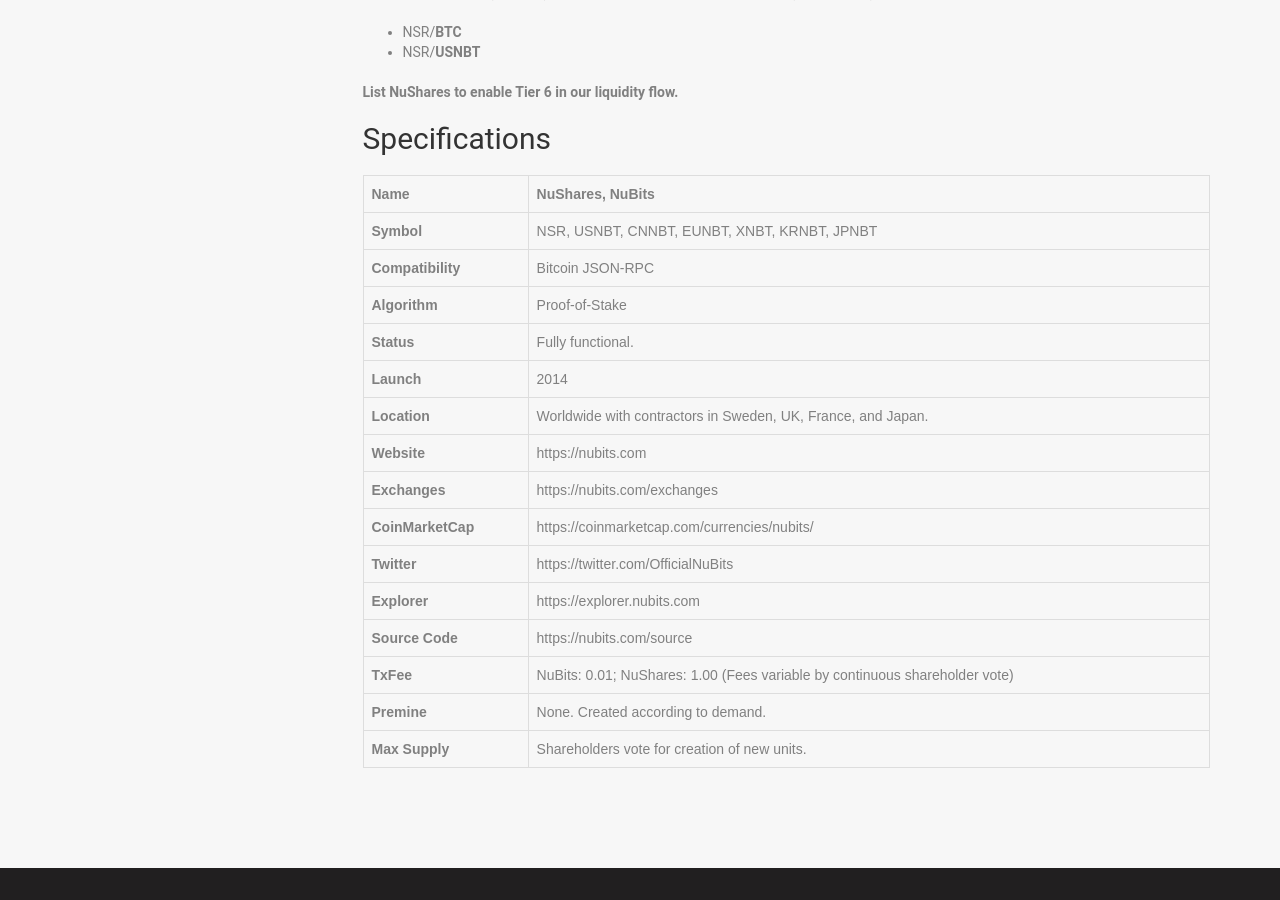
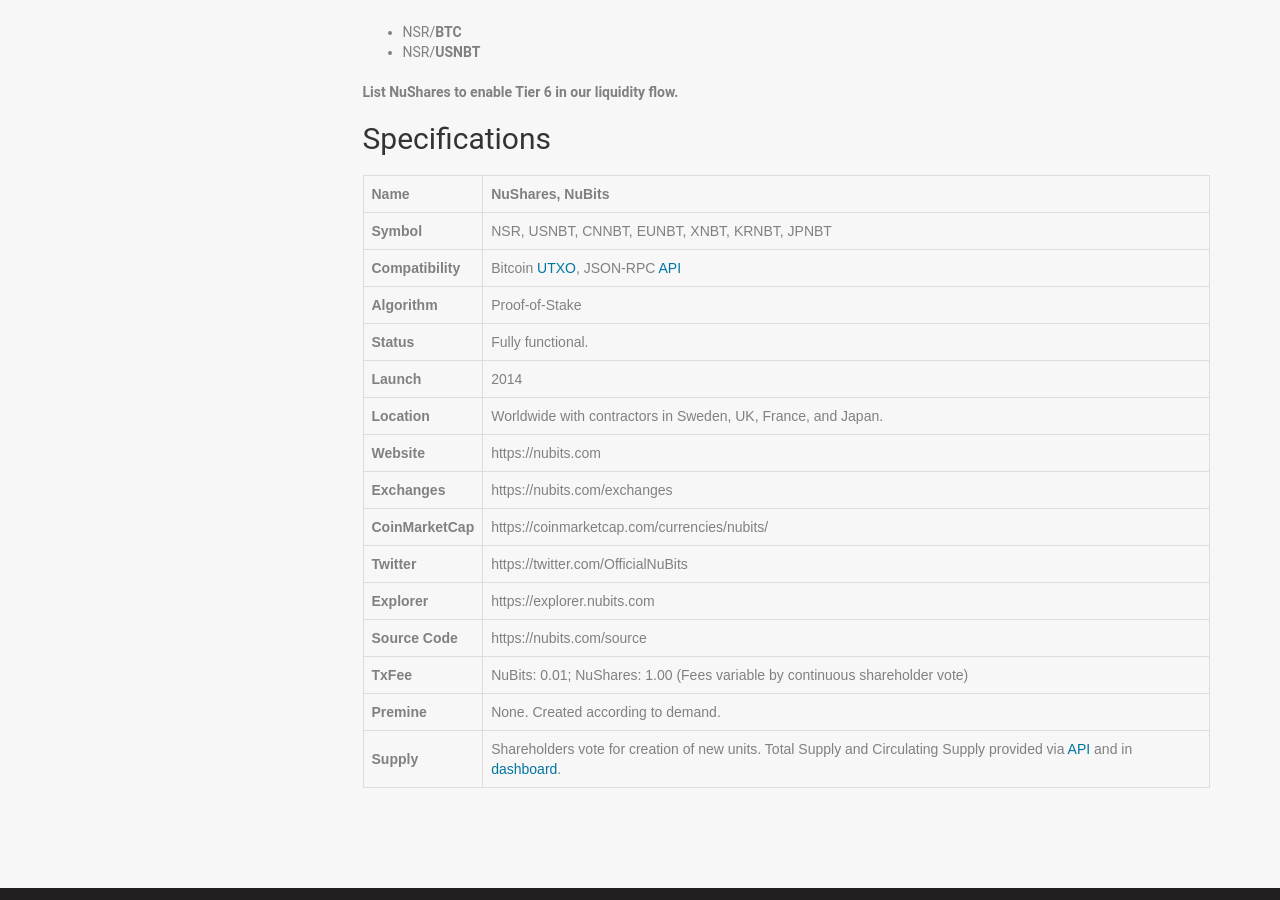
Before and after one commit to NuNetwork/nunetwork.github.io, a Jekyll site: the page built from _pages/list-nubits.md, in a window 1280 px wide and 900 px high, scrolled down 1089 px. Built offline with Jekyll 4.4.1, drawn with Linux system fonts in a browser that asks for light colours.

Commit message:
Update list-nubits.md

```diff
--- a/_pages/list-nubits.md
+++ b/_pages/list-nubits.md
@@ -49,7 +49,7 @@
 | Name | NuShares, NuBits
 |:--|:--|
 Symbol | NSR, USNBT, CNNBT, EUNBT, XNBT, KRNBT, JPNBT
-Compatibility | Bitcoin JSON-RPC
+Compatibility | Bitcoin [UTXO](https://en.wikipedia.org/wiki/Unspent_transaction_output), JSON-RPC [API](https://nubits.com/api)
 Algorithm | Proof-of-Stake
 Status | Fully functional.
 Launch | 2014
@@ -62,7 +62,7 @@
 Source Code | https://nubits.com/source
 TxFee | NuBits: 0.01; NuShares: 1.00 (Fees variable by continuous shareholder vote)
 Premine | None. Created according to demand.
-Max Supply | Shareholders vote for creation of new units.
+Supply | Shareholders vote for creation of new units. Total Supply and Circulating Supply provided via [API](https://nubits.com/api) and in [dashboard](https://grafana.crypto-daio.co.uk/d/000000027/supply-reserves-and-equilibrium?refresh=5m&panelId=13&orgId=1).
 
 <style>
   table {
```
